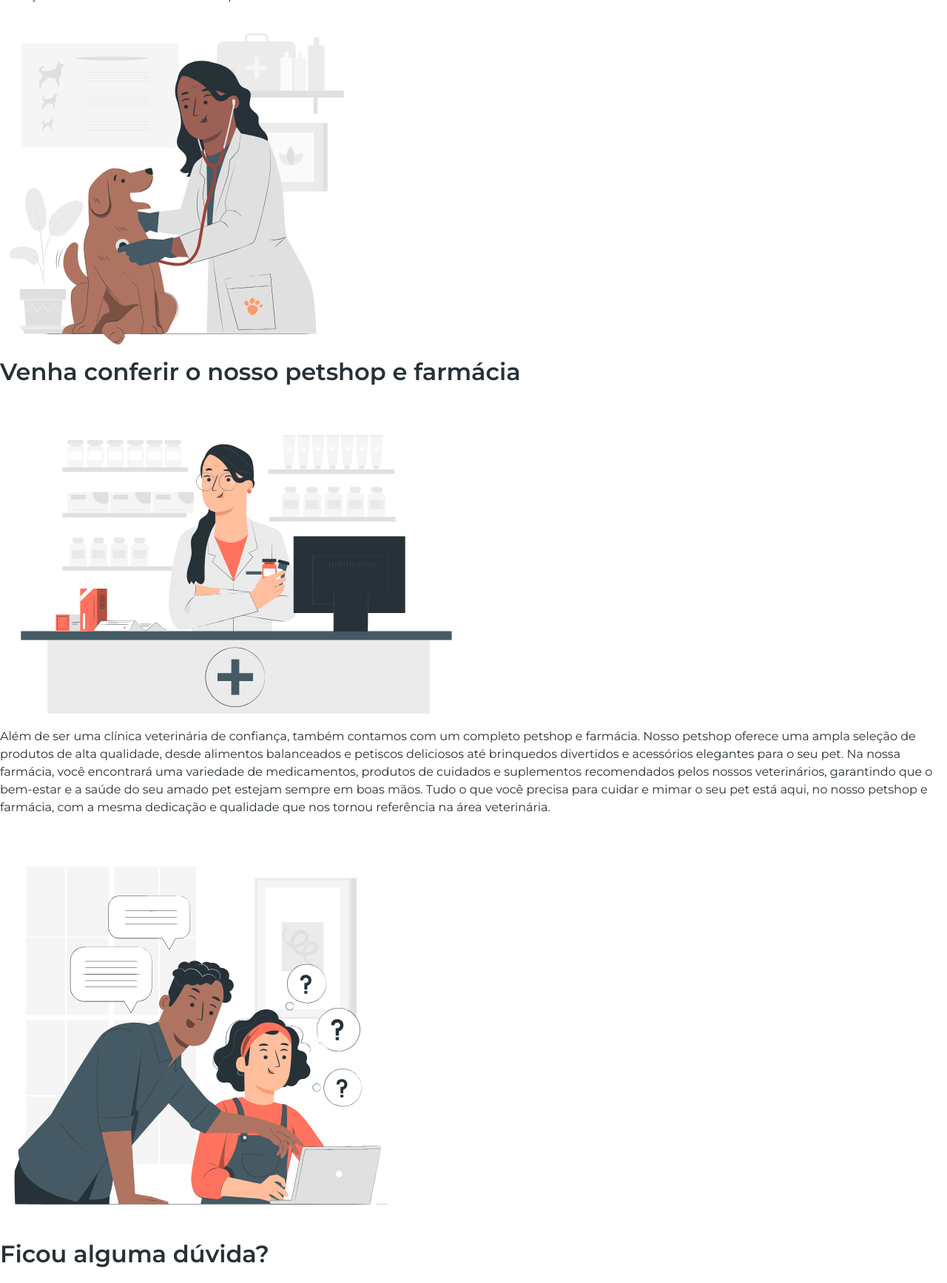
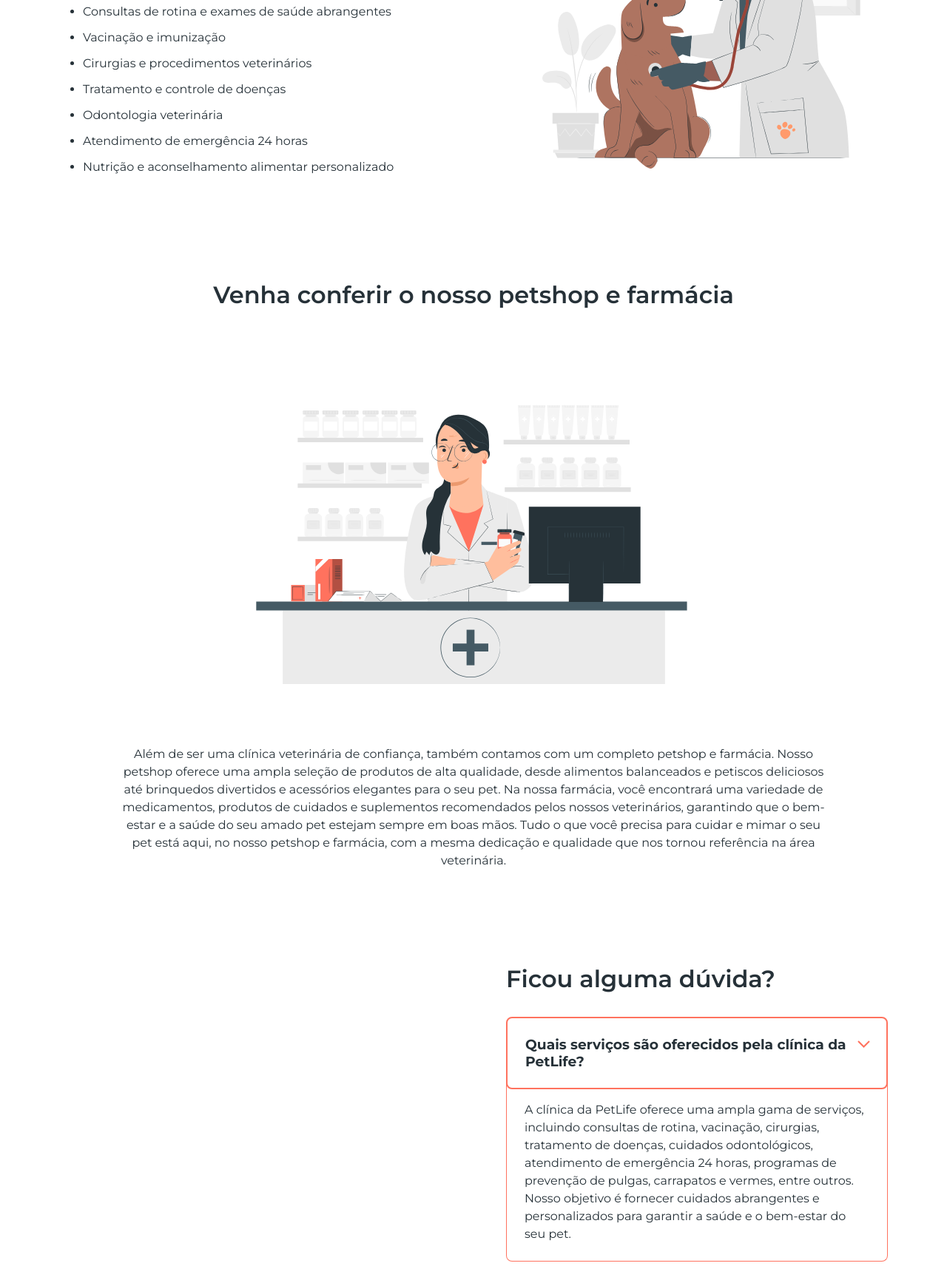
Before and after one commit to philipecampos/petlife, a plain HTML site: page index.html in a window 1280 px wide. Shown: the part 1026-2761 px from the top of the page at 74% size. Drawn offline with Linux system fonts and the light colour scheme.

Commit message:
estilizando outras sessões

```diff
--- a/index.css
+++ b/index.css
@@ -71,3 +71,62 @@ h1, h2 {
     width: 100%;
     z-index: -10;
 }
+
+#clinica {
+    display: flex;
+    align-items: center;
+    gap: 64px;
+    padding: 64px 80px;
+}
+
+#clinica li {
+    margin-bottom: 16px;
+    margin-left: 32px;
+}
+
+#farmacia {
+    padding: 64px 80px;
+    text-align: center;
+}
+
+#farmacia img {
+    margin: 64px auto;
+}
+
+#farmacia .paragrafo {
+    max-width: 950px;
+    margin: 0 auto;
+}
+
+#duvidas {
+    display: flex;
+    align-items: center;
+    gap: 64px;
+    padding: 64px 80px;
+}
+
+.duvida {
+    position: relative;
+}
+
+.duvida h3 {
+    border: 2px solid #ff725e;
+    border-radius: 8px;
+    cursor: pointer;
+    padding: 24px;
+}
+
+.duvida img {
+    position: absolute;
+    top: 32px;
+    right: 24px;
+}
+
+.duvida .paragrafo {
+    border-right: 1px solid #ff725e;
+    border-bottom: 1px solid #ff725e;
+    border-left: 1px solid #ff725e;
+    border-radius: 0 0 8px 8px;
+    margin-top: -8px;
+    padding: 24px;
+}
--- a/index.html
+++ b/index.html
@@ -47,7 +47,6 @@
         <section id="clinica">
             <div>
                 <h2>Cuidado Veterinário de Qualidade</h2>
-            </div>
 
                 <p class="paragrafo">
                     Nossa clínica veterinária é o local onde a paixão pelos animais se une à excelência em cuidados
@@ -67,6 +66,7 @@
                     <li>Atendimento de emergência 24 horas</li>
                     <li>Nutrição e aconselhamento alimentar personalizado</li>
                 </ul>
+            </div>
             <img src="img/clinic-img.svg" alt="" width="480" height="480" loading="lazy">
         </section>
 
@@ -92,7 +92,7 @@
             <img src="img/faq-img.svg" alt="" width="540" height="540" loading="lazy">
             <div>
                 <h2>Ficou alguma dúvida?</h2>
-                <div>
+                <div class="duvida">
                     <h3>Quais serviços são oferecidos pela clínica da PetLife?</h3>
                     <img src="img/arrow-down.svg" alt="">
                     <p class="paragrafo">
@@ -106,7 +106,7 @@
                         para garantir a saúde e o bem-estar do seu pet.
                     </p>
                 </div>
-                <div>
+                <div class="duvida">
                     <h3>Quais espécies de animais a clínica veterinária atende?</h3>
                     <img src="img/arrow-down.svg" alt="">
                     <p class="paragrafo">
@@ -117,7 +117,7 @@
                         diferentes tipos de animais, oferecendo um atendimento especializado e dedicado a cada um deles.
                     </p>
                 </div>
-                <div>
+                <div class="duvida">
                     <h3>A clínica da PetLife possui serviços de emergência?</h3>
                     <img src="img/arrow-down.svg" alt="">
                     <p class="paragrafo">
@@ -128,7 +128,7 @@
                         ajudar, fornecendo cuidados urgentes e tratamento adequado para garantir o bem-estar do seu pet.
                     </p>
                 </div>
-                <div>
+                <div class="duvida">
                     <h3>A clínica oferece serviços de banho e tosa?</h3>
                     <img src="img/arrow-down.svg" alt="">
                     <p class="paragrafo">
```
Lines whose indentation alone changed are shown as unchanged.
